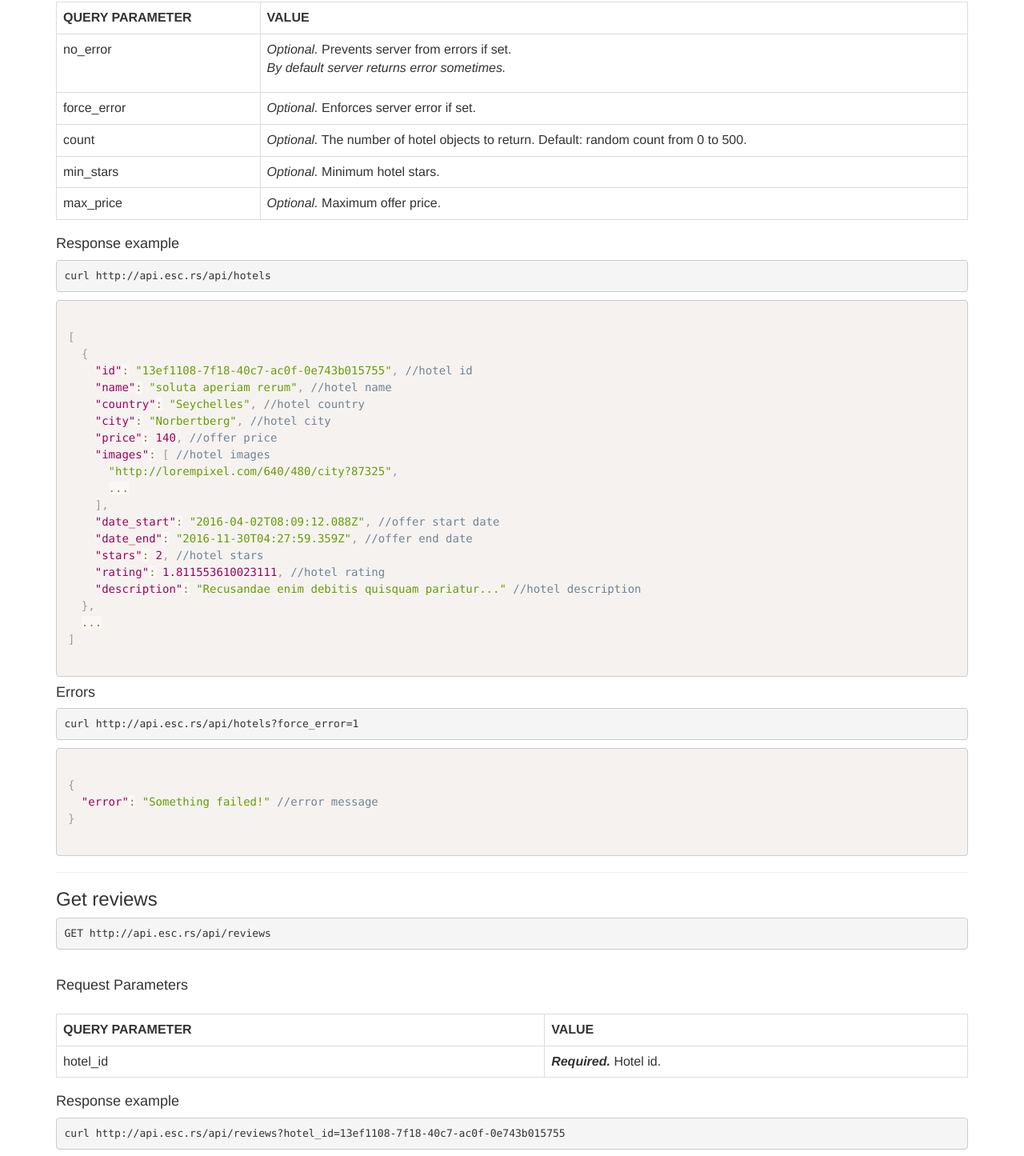
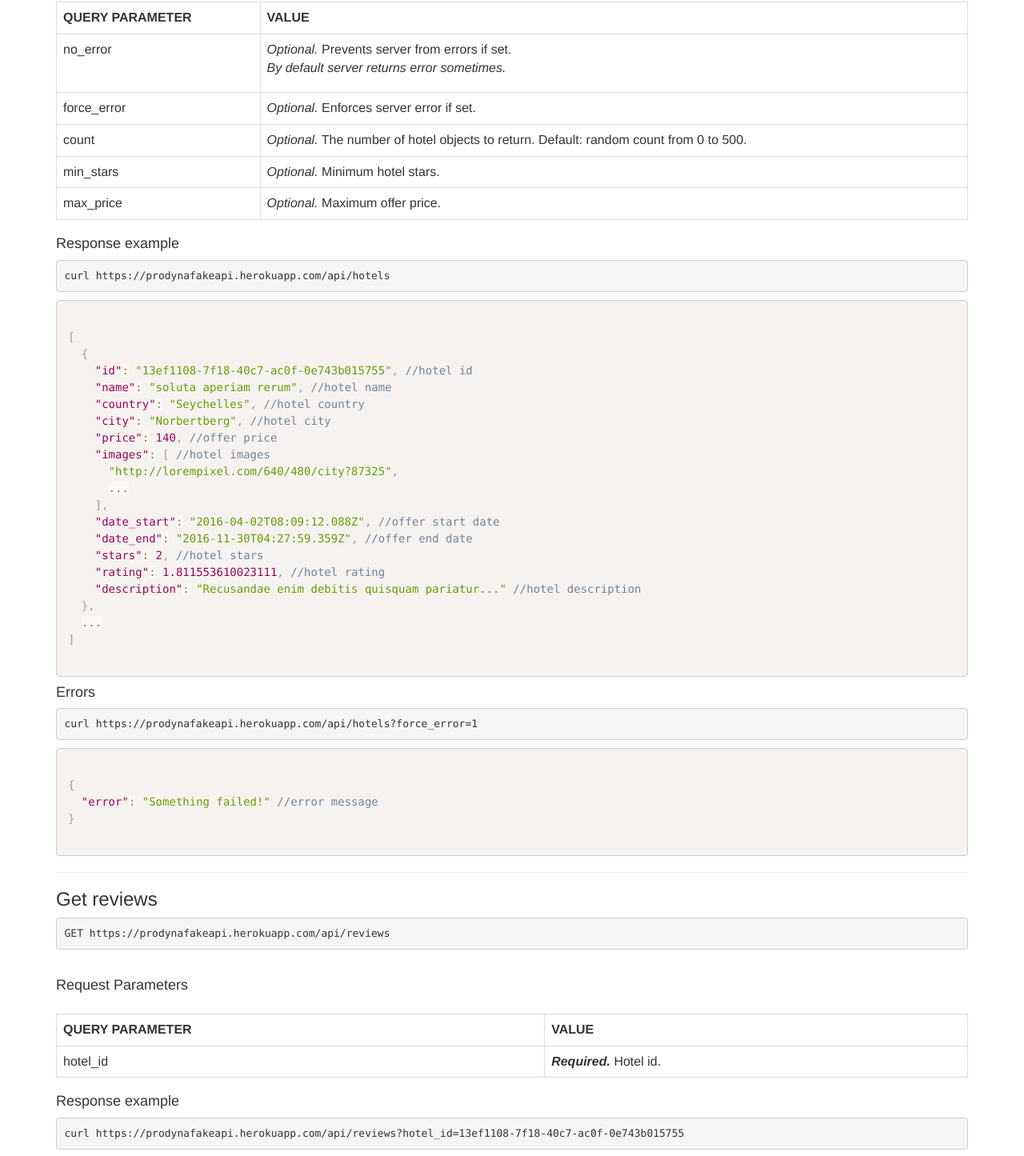
Before and after one commit to Milos5611/api, a website: page public/index.html in a window 1280 px wide. Shown: the part 307-1752 px from the top of the page at 80% size. Drawn offline with nearby package versions, Linux system fonts and the light colour scheme.

Commit message:
Update index.html

```diff
--- a/public/index.html
+++ b/public/index.html
@@ -21,7 +21,7 @@
             <h2>Endpoints</h2>
 
             <h3>Get a hotels list</h3>
-            <pre>GET http://api.esc.rs/api/hotels</pre>
+            <pre>GET https://prodynafakeapi.herokuapp.com/api/hotels</pre>
 
             <h4 class="request-parameters-title">Request Parameters</h4>
 
@@ -79,7 +79,7 @@
             </table>
 
             <h4>Response example</h4>
-            <pre>curl http://api.esc.rs/api/hotels</pre>
+            <pre>curl https://prodynafakeapi.herokuapp.com/api/hotels</pre>
             <pre class="language-javascript"><code class="language-javascript">
 [
   {
@@ -104,7 +104,7 @@
 
             <h4>Errors</h4>
 
-            <pre>curl http://api.esc.rs/api/hotels?force_error=1</pre>
+            <pre>curl https://prodynafakeapi.herokuapp.com/api/hotels?force_error=1</pre>
 
             <pre><code class="language-javascript">
 {
@@ -115,7 +115,7 @@
             <hr/>
 
             <h3>Get reviews</h3>
-            <pre>GET http://api.esc.rs/api/reviews</pre>
+            <pre>GET https://prodynafakeapi.herokuapp.com/api/reviews</pre>
 
             <h4 class="request-parameters-title">Request Parameters</h4>
 
@@ -137,7 +137,7 @@
 
             <h4>Response example</h4>
 
-            <pre>curl http://api.esc.rs/api/reviews?hotel_id=13ef1108-7f18-40c7-ac0f-0e743b015755</pre>
+            <pre>curl https://prodynafakeapi.herokuapp.com/api/reviews?hotel_id=13ef1108-7f18-40c7-ac0f-0e743b015755</pre>
 
             <pre><code class="language-javascript">
 [
@@ -153,7 +153,7 @@
 
             <h4>Errors</h4>
 
-            <pre>curl http://api.esc.rs/api/reviews</pre>
+            <pre>curl https://prodynafakeapi.herokuapp.com/api/reviews</pre>
 
             <pre><code class="language-javascript">
 {
```
